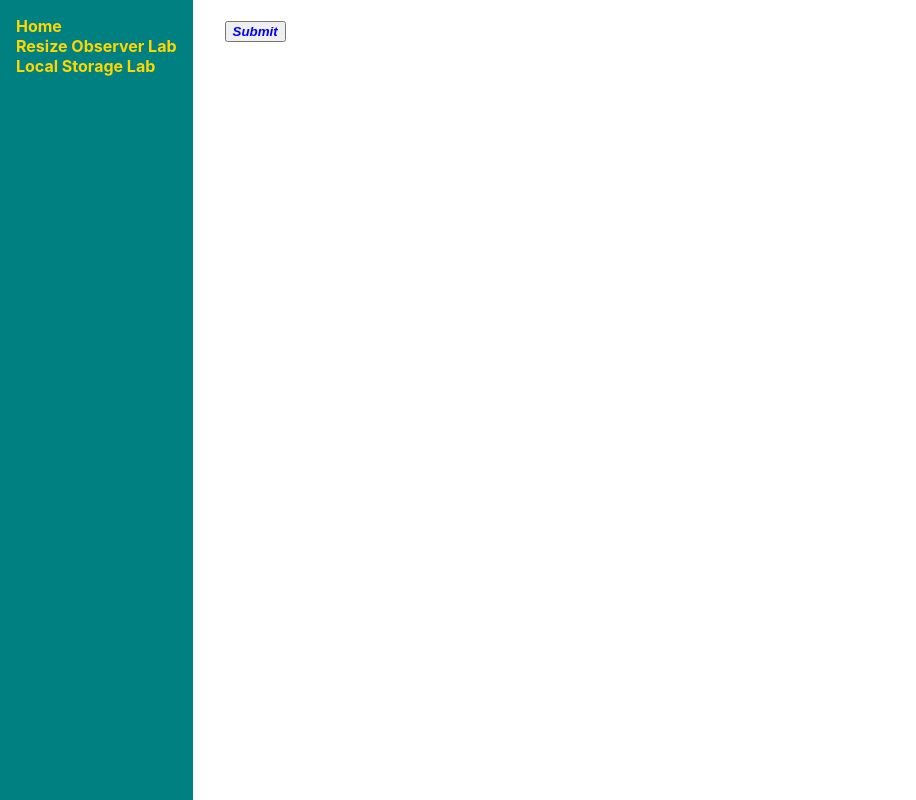
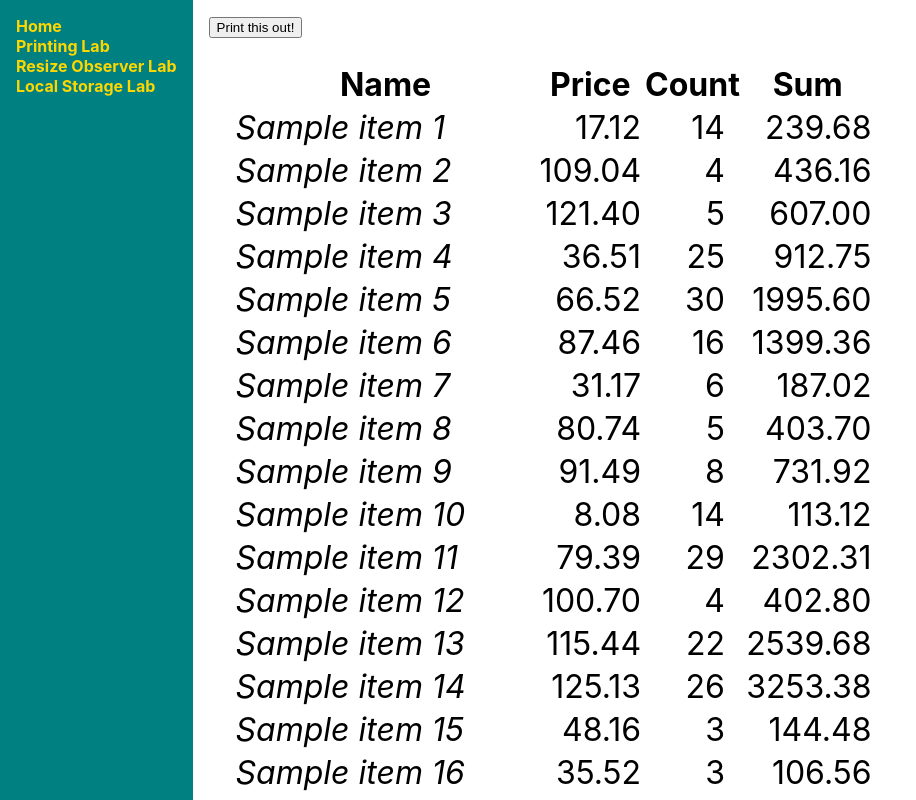
Before and after one commit to sldsrg/react-lab, a React (Create React App) app: page /printingLab in a window 1280 px wide. Shown: the top 800 px of the page, without its empty margins (0-916 px from the left). Built offline with nearby package versions, Linux system fonts and the light colour scheme.

Commit message:
add printing lab

```diff
--- a/src/App.js
+++ b/src/App.js
@@ -6,6 +6,7 @@ import Menu from './components/Menu'
 import Home from './components/Home'
 import ResizeObserverLab from './components/ResizeObserverLab'
 import LocalStorageLab from './components/LocalStorageLab'
+import PrintingLab from './components/PrintingLab'
 
 const useStyles = createUseStyles({
   main: {
@@ -34,6 +35,9 @@ function App() {
         </nav>
         <div className={classes.content}>
           <Switch>
+            <Route path='/printingLab'>
+              <PrintingLab />
+            </Route>
             <Route path='/resizeObserverLab'>
               <ResizeObserverLab />
             </Route>
--- a/src/components/Menu.js
+++ b/src/components/Menu.js
@@ -37,6 +37,9 @@ function Menu() {
         </NavLink>
       </li>
       <li>
+        <NavLink to='/printingLab'>Printing Lab</NavLink>
+      </li>
+      <li>
         <NavLink to='/resizeObserverLab'>Resize Observer Lab</NavLink>
       </li>
       <li>
--- /dev/null
+++ b/src/components/PrintingLab.js
@@ -0,0 +1,89 @@
+import React, { useRef } from 'react'
+import { createUseStyles } from 'react-jss'
+import ReactToPrint from 'react-to-print'
+
+const useStyles = createUseStyles({
+  table: {
+    margin: 24,
+    '& th': {
+      fontSize: '2rem',
+      fontWeight: 'bold'
+    },
+    '& td': {
+      fontSize: '2rem'
+    }
+  },
+  headerName: {
+    minWidth: 300,
+    textAlign: 'center'
+  },
+  columnName: {
+    fontStyle: 'italic'
+  },
+  columnPrice: {
+    textAlign: 'end'
+  },
+  columnCount: {
+    textAlign: 'end',
+    paddingRight: '1rem'
+  }
+})
+
+function DataTable(props) {
+  const { data } = props
+  const classes = useStyles()
+
+  return (
+    <table className={classes.table}>
+      <thead>
+        <tr>
+          <th className={classes.headerName}>Name</th>
+          <th className={classes.headerPrice}>Price</th>
+          <th className={classes.headerCount}>Count</th>
+          <th className={classes.headerPrice}>Sum</th>
+        </tr>
+      </thead>
+      <tbody>
+        {data.map((row, index) => (
+          <tr key={index}>
+            <td className={classes.columnName}>{row.name}</td>
+            <td className={classes.columnPrice}>{row.price.toFixed(2)}</td>
+            <td className={classes.columnCount}>{row.count}</td>
+            <td className={classes.columnPrice}>{(row.price * row.count).toFixed(2)}</td>
+          </tr>
+        ))}
+      </tbody>
+    </table>
+  )
+}
+
+class ComponentToPrint extends React.Component {
+  render() {
+    return <DataTable {...this.props} />
+  }
+}
+
+function generateData(count) {
+  return new Array(count).fill(null).map((item, index) => ({
+    name: `Sample item ${index + 1}`,
+    price: Math.round(13000 * Math.random()) / 100,
+    count: 1 + Math.floor(30 * Math.random())
+  }))
+}
+
+function PrintingLab() {
+  const componentRef = useRef()
+  const data = useRef(generateData(32))
+
+  return (
+    <div>
+      <ReactToPrint
+        trigger={() => <button>Print this out!</button>}
+        content={() => componentRef.current}
+      />
+      <ComponentToPrint data={data.current} ref={componentRef} />
+    </div>
+  )
+}
+
+export default PrintingLab
```
